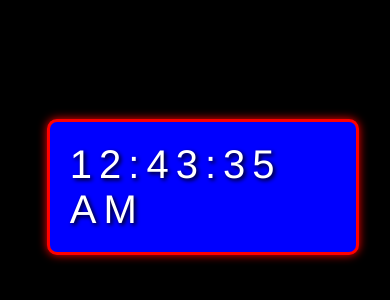
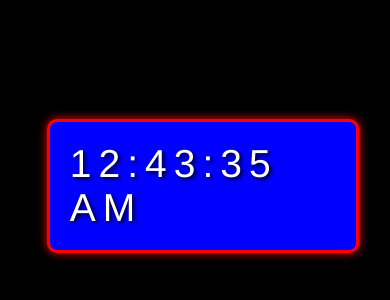
Before and after one commit to Majormaxx/simple-digital-clock, a plain HTML site: page index.html in a window 390 px wide. Shown: the part 134-434 px from the top of the page. Drawn offline with Linux system fonts and the light colour scheme.

Commit message:
second commit

```diff
--- a/style.css
+++ b/style.css
@@ -33,7 +33,7 @@
             padding: 10px;
             font-size: 60px;
             letter-spacing: 7px;
-            font-size: 40px;
+            font-size: 39px;
             background: #0000ff;
             color: #ffffff;
             border: 3px solid #ff0000;
```
